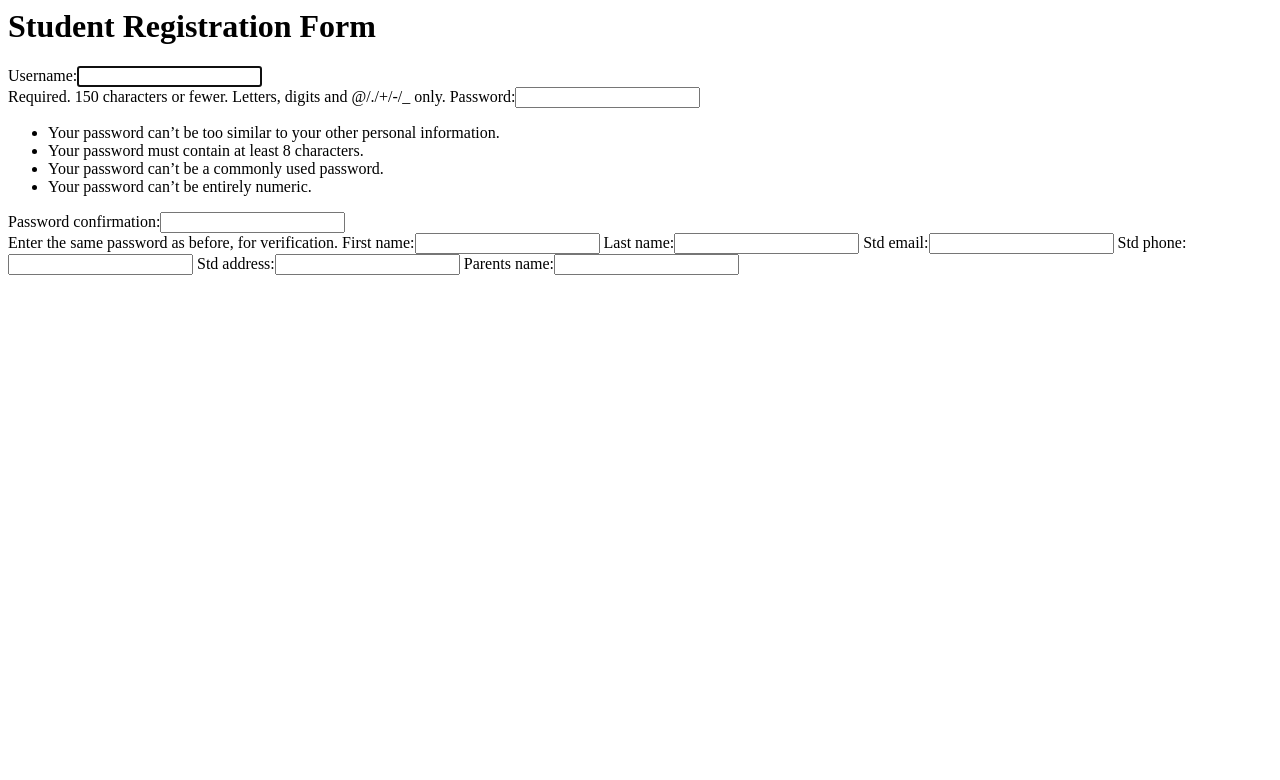
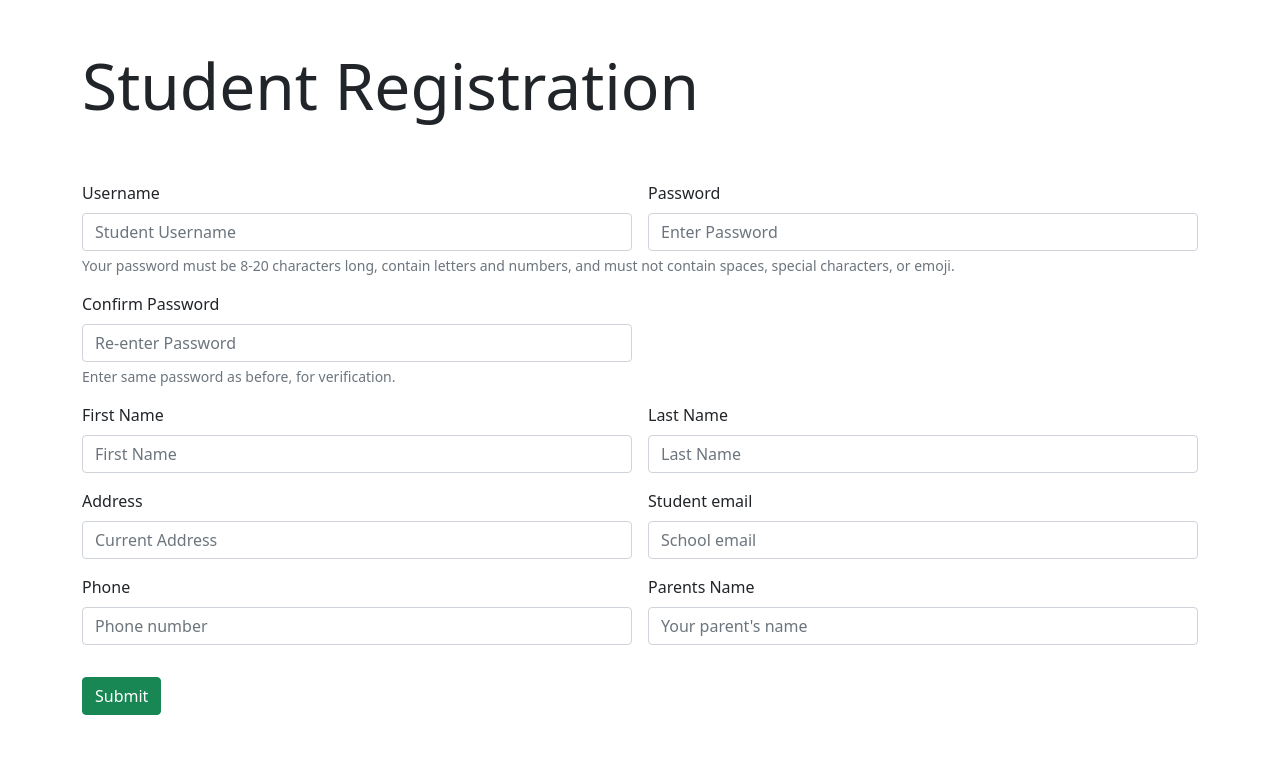
Before and after one commit to Gr8Sushant/School-Management-System, a Django app: page /studentregistration/ in a window 1280 px wide. Shown: the top 780 px of the page. Run offline with Django 3.2, Linux system fonts and the light colour scheme.

Commit message:
UI updates

```diff
--- a/smsapp/templates/smsapp/std_register.html
+++ b/smsapp/templates/smsapp/std_register.html
@@ -1,7 +1,71 @@
-<h1>Student Registration Form</h1>
+<!-- <h1>Student Registration Form</h1>
     <div class="container">
         <form action="#" method="POST" novalidate>
             {% csrf_token %}
             {{form}}
         </form>
-    </div>
+    </div> -->
+
+    <!DOCTYPE html>
+    <html lang="en">
+    <head>
+        <meta charset="UTF-8">
+        <meta http-equiv="X-UA-Compatible" content="IE=edge">
+        <meta name="viewport" content="width=device-width, initial-scale=1.0">
+        <title>Student Registration</title>
+        <link href="https://cdn.jsdelivr.net/npm/bootstrap@5.0.2/dist/css/bootstrap.min.css" rel="stylesheet" integrity="sha384-EVSTQN3/azprG1Anm3QDgpJLIm9Nao0Yz1ztcQTwFspd3yD65VohhpuuCOmLASjC" crossorigin="anonymous">
+    </head>
+    <body class="container">
+        <h1 class="display-3 py-5">Student Registration</h1>
+        <form class="row g-3" action="#" method="POST" novalidate>
+            {% csrf_token %}
+            <div class="col-md-6">
+              <label for="username" class="form-label">Username</label>
+              <input type="email" class="form-control" id="username" placeholder="Student Username">
+            </div>
+            <div class="col-md-6">
+              <label for="password" class="form-label">Password</label>
+              <input type="password" class="form-control" id="password" placeholder="Enter Password">
+            </div>
+            <div id="passwordHelpBlock" class="form-text">
+                Your password must be 8-20 characters long, contain letters and numbers, and must not contain spaces, special characters, or emoji.
+              </div>
+            <div class="col-md-6">
+                <label for="inputPassword4" class="form-label">Confirm Password</label>
+                <input type="password" class="form-control" id="confirm_password" placeholder="Re-enter Password">
+              </div>
+              <div id="passwordHelpBlock" class="form-text">
+                Enter same password as before, for verification.
+              </div>
+            <div class="col-md-6">
+              <label for="name" class="form-label">First Name</label>
+              <input type="text" class="form-control" id="fname" placeholder="First Name">
+            </div>
+            <div class="col-md-6">
+                <label for="name" class="form-label">Last Name</label>
+                <input type="text" class="form-control" id="lname" placeholder="Last Name">
+              </div>
+            <div class="col-md-6">
+              <label for="inputAddress" class="form-label">Address</label>
+              <input type="text" class="form-control" id="address" placeholder="Current Address">
+            </div>
+            <div class="col-md-6">
+              <label for="email" class="form-label">Student email</label>
+              <input type="email" class="form-control" id="email" placeholder="School email">
+            </div>
+            <div class="col-md-6">
+                <label for="phone" class="form-label">Phone</label>
+                <input type="number" class="form-control" id="phone" placeholder="Phone number">
+              </div>
+              <div class="col-md-6">
+                <label for="name" class="form-label">Parents Name</label>
+                <input type="text" class="form-control" id="pname" placeholder="Your parent's name">
+              </div>
+              <div class="col-md-3 py-3">
+                <button style = "margin-bottom: 50px;" type="submit" class="btn btn-success">Submit</button>
+              </div>
+          </form>
+
+          <script src="https://cdn.jsdelivr.net/npm/bootstrap@5.0.2/dist/js/bootstrap.bundle.min.js" integrity="sha384-MrcW6ZMFYlzcLA8Nl+NtUVF0sA7MsXsP1UyJoMp4YLEuNSfAP+JcXn/tWtIaxVXM" crossorigin="anonymous"></script>
+    </body>
+    </html>
```
Also changed, not shown: smsapp/templates/smsapp/teach_register.html (added, +60 -0 lines).
